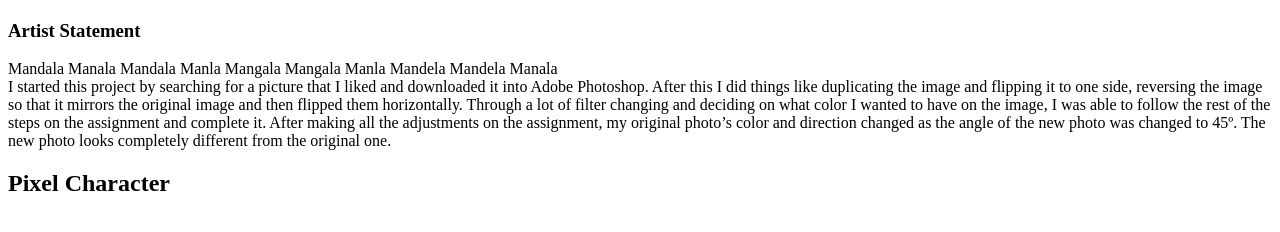
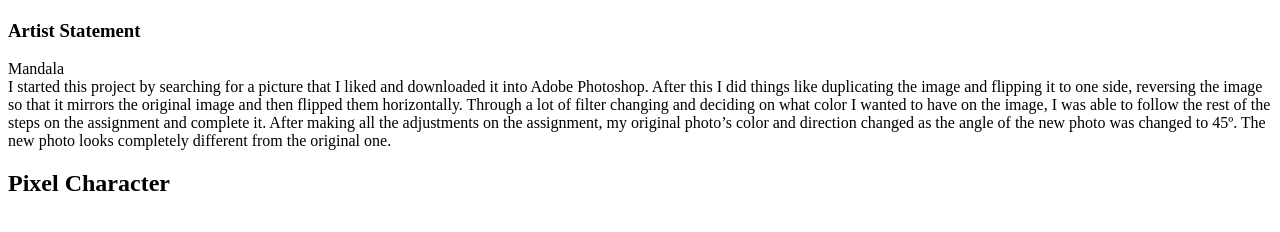
Before and after one commit to DennisFrim1/DennisFrim1.github.io, a plain HTML site: page Artifact.html in a window 1280 px wide. Shown: the part 501-733 px from the top of the page. Drawn offline with Linux system fonts and the light colour scheme.

Commit message:
Update Artifact.html

```diff
--- a/Artifact.html
+++ b/Artifact.html
@@ -10,7 +10,7 @@
 	<br>
 	<h3>Artist Statement</h3>
 <body>
-	Mandala	Manala	Mandala	Manla	Mangala	Mangala	Manla	Mandela	Mandela	Manala
+	Mandala
 	<br>
 
 I started this project by searching for a picture that I liked and downloaded it into Adobe Photoshop. After this I did things like duplicating the image and flipping it to one side, reversing the image so that it mirrors the original image and then flipped them horizontally. Through a lot of filter changing and deciding on what color I wanted to have on the image, I was able to follow the rest of the steps on the assignment and complete it. After making all the adjustments on the assignment, my original photo’s color and direction changed as the angle of the new photo was changed to 45º. The new photo looks completely different from the original one.
```
